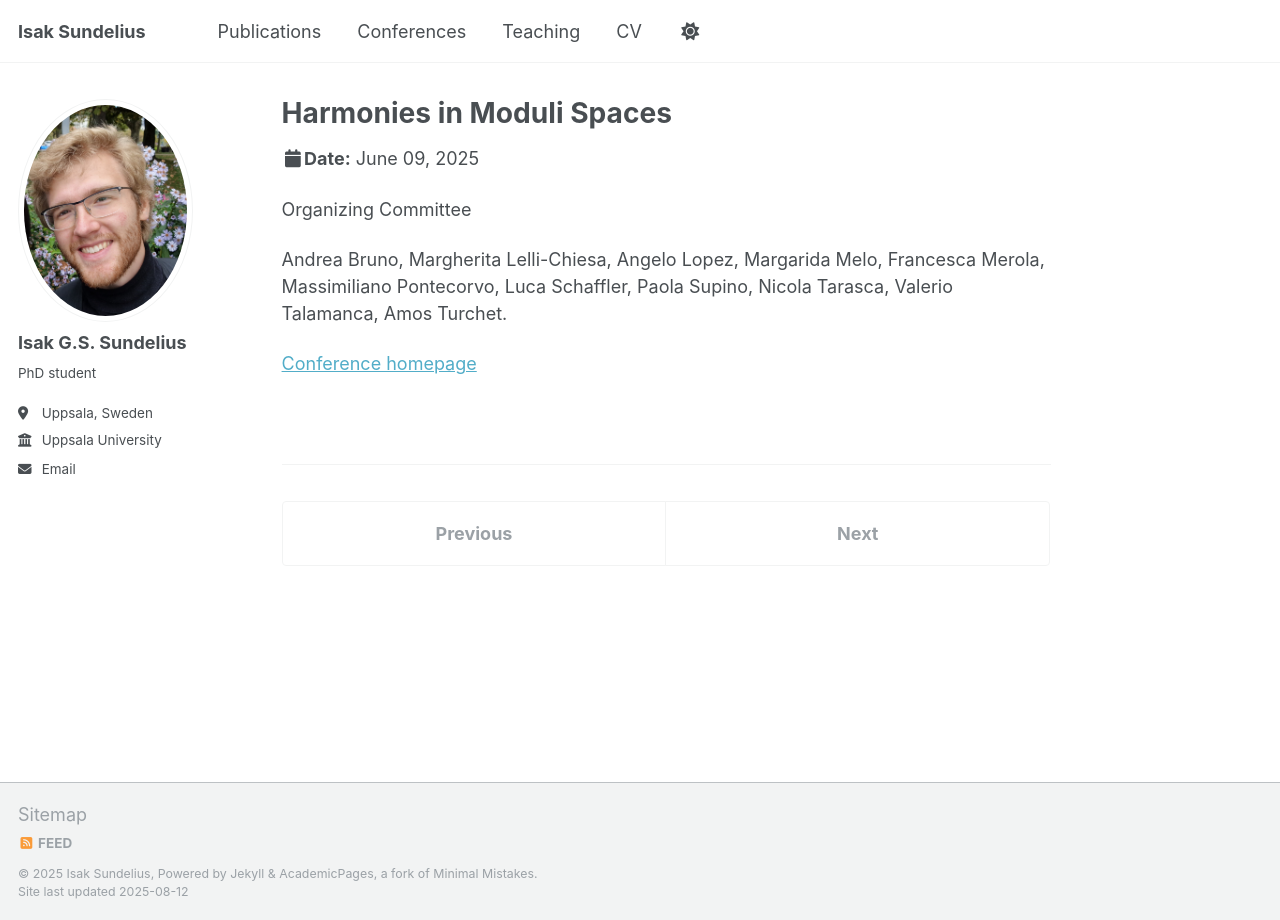
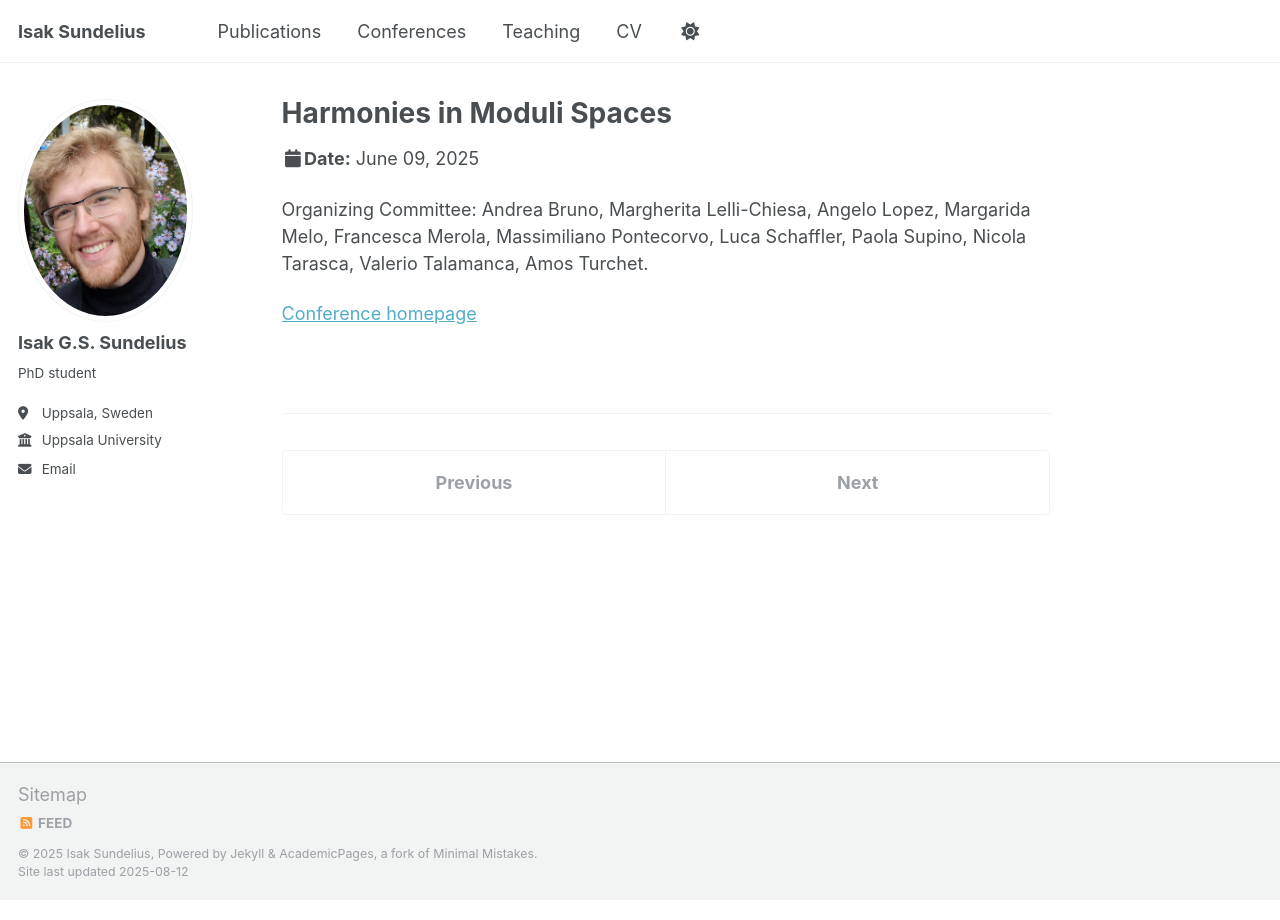
Before and after one commit to IsakSundelius/isaksundelius.github.io, a Jekyll site: the page built from _talks/2025-06-09-conference.md, in a window 1280 px wide. Built offline with Jekyll 4.4.1, drawn with Linux system fonts in a browser that asks for light colours.

```diff
--- a/_talks/2025-06-09-conference.md
+++ b/_talks/2025-06-09-conference.md
@@ -8,8 +8,6 @@ date: 2025-06-09 - 2025-06-13
 location: "Rome, Italy"
 ---
 
-Organizing Committee
-
-Andrea Bruno, Margherita Lelli-Chiesa, Angelo Lopez, Margarida Melo, Francesca Merola, Massimiliano Pontecorvo, Luca Schaffler, Paola Supino, Nicola Tarasca, Valerio Talamanca, Amos Turchet.
+Organizing Committee: Andrea Bruno, Margherita Lelli-Chiesa, Angelo Lopez, Margarida Melo, Francesca Merola, Massimiliano Pontecorvo, Luca Schaffler, Paola Supino, Nicola Tarasca, Valerio Talamanca, Amos Turchet.
 
 [Conference homepage](https://ricerca.mat.uniroma3.it/users/moduli/harmonies/index.html)
```
